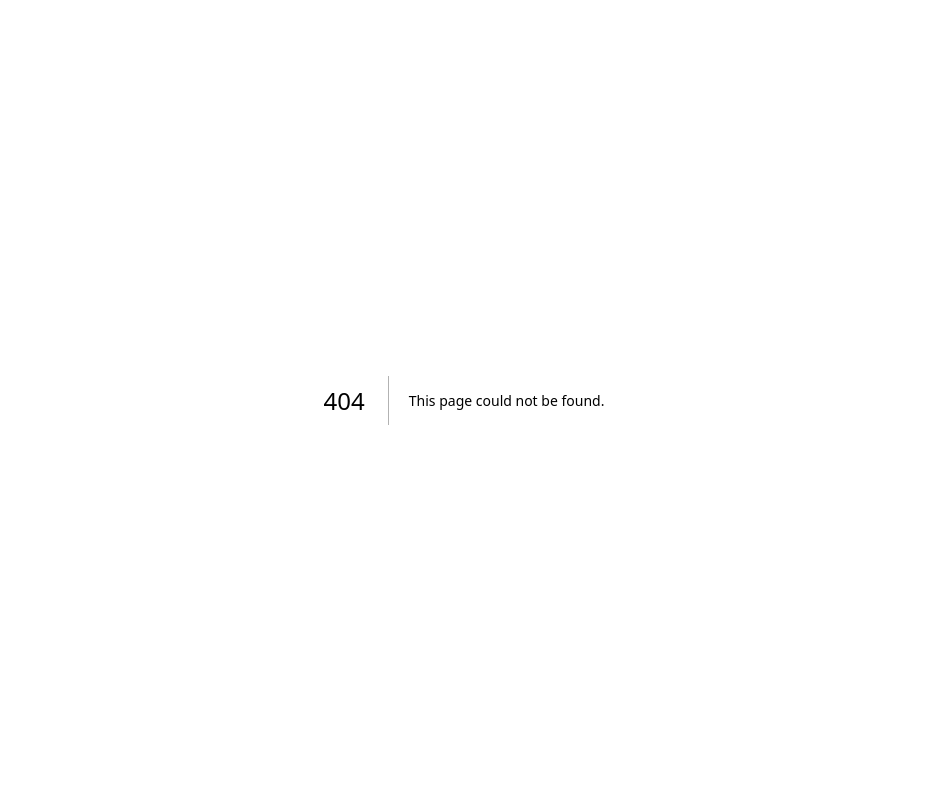
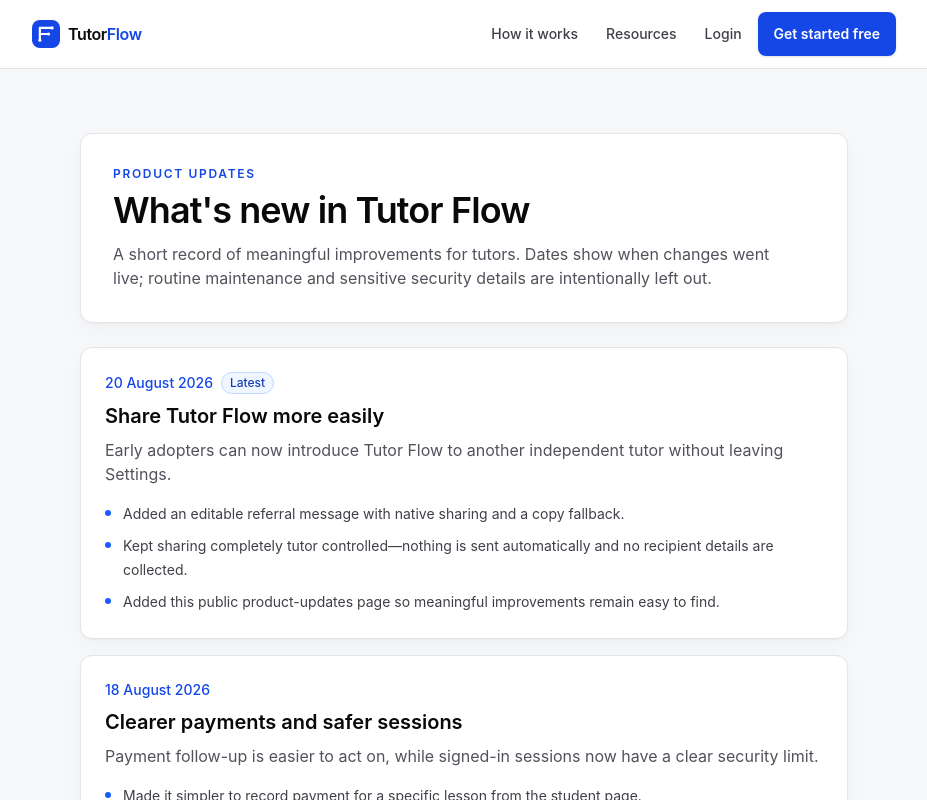
Before and after one commit to p8bvbwqfrs-collab/na-tutor-flow, a Next.js app: page /updates in a window 1280 px wide. Before the commit this address had no page. Shown: the top 800 px of the page, without its empty margins (176-1103 px from the left). Built offline with nearby package versions, Linux system fonts and the light colour scheme.

Commit message:
feat(site): add maintained product updates

```diff
--- a/src/app/(authed)/app/settings/page.tsx
+++ b/src/app/(authed)/app/settings/page.tsx
@@ -1,3 +1,4 @@
+import Link from "next/link";
 import { headers } from "next/headers";
 import { SectionHeading } from "@/components/section-heading";
 import { canUseCalendarFeeds, generateCalendarFeedToken } from "@/lib/calendar-feed";
@@ -157,6 +158,17 @@ export default async function SettingsPage({ searchParams }: SettingsPageProps)
             <ShareTutorFlow />
             <div className="flex flex-col gap-3 border-t border-zinc-200 pt-4 sm:flex-row sm:items-center sm:justify-between">
               <div>
+                <h3 className="text-sm font-medium text-zinc-900">Recent improvements</h3>
+                <p className="mt-1 text-sm leading-6 text-zinc-600">
+                  See a short, tutor-facing record of meaningful changes as Tutor Flow develops.
+                </p>
+              </div>
+              <Link href="/updates" className={secondaryAction + " w-full shrink-0 sm:w-auto"}>
+                See what&apos;s new
+              </Link>
+            </div>
+            <div className="flex flex-col gap-3 border-t border-zinc-200 pt-4 sm:flex-row sm:items-center sm:justify-between">
+              <div>
                 <h3 className="text-sm font-medium text-zinc-900">Have feedback?</h3>
                 <p className="mt-1 text-sm leading-6 text-zinc-600">
                   Feedback goes directly to{" "}
--- /dev/null
+++ b/src/app/(public)/updates/page.tsx
@@ -0,0 +1,84 @@
+import type { Metadata } from "next";
+import Link from "next/link";
+import { PRODUCT_UPDATES } from "@/lib/product-updates";
+import { createPublicMetadata } from "@/lib/seo";
+import { primaryAction, secondaryAction } from "@/lib/ui-patterns";
+
+export const metadata: Metadata = createPublicMetadata({
+  title: "What's new",
+  description:
+    "See the latest tutor-facing improvements to Tutor Flow, including lesson, payment, reporting and sharing workflows.",
+  path: "/updates",
+});
+
+function formatUpdateDate(date: string) {
+  return new Intl.DateTimeFormat("en-GB", {
+    dateStyle: "long",
+    timeZone: "UTC",
+  }).format(new Date(`${date}T00:00:00Z`));
+}
+
+export default function UpdatesPage() {
+  return (
+    <section className="mx-auto max-w-3xl py-6 sm:py-10">
+      <header className="rounded-xl border border-zinc-200 bg-white p-6 shadow-[var(--shadow-panel)] sm:p-8">
+        <p className="text-xs font-semibold uppercase tracking-[0.14em] text-blue-700">
+          Product updates
+        </p>
+        <h1 className="mt-2 text-3xl font-semibold tracking-tight text-zinc-950 sm:text-4xl">
+          What&apos;s new in Tutor Flow
+        </h1>
+        <p className="mt-3 max-w-2xl text-sm leading-6 text-zinc-600 sm:text-base">
+          A short record of meaningful improvements for tutors. Dates show when changes went live;
+          routine maintenance and sensitive security details are intentionally left out.
+        </p>
+      </header>
+
+      <div className="mt-6 space-y-4">
+        {PRODUCT_UPDATES.map((update, index) => (
+          <article
+            key={`${update.date}-${update.title}`}
+            className="rounded-xl border border-zinc-200 bg-white p-5 shadow-[var(--shadow-panel)] sm:p-6"
+          >
+            <div className="flex flex-wrap items-center gap-2">
+              <time dateTime={update.date} className="text-sm font-medium text-blue-700">
+                {formatUpdateDate(update.date)}
+              </time>
+              {index === 0 ? (
+                <span className="rounded-full border border-blue-200 bg-blue-50 px-2 py-0.5 text-xs font-medium text-blue-800">
+                  Latest
+                </span>
+              ) : null}
+            </div>
+            <h2 className="mt-2 text-xl font-semibold text-zinc-950">{update.title}</h2>
+            <p className="mt-2 text-sm leading-6 text-zinc-600 sm:text-base">{update.summary}</p>
+            <ul className="mt-4 space-y-2 text-sm leading-6 text-zinc-700">
+              {update.changes.map((change) => (
+                <li key={change} className="flex gap-3">
+                  <span className="mt-2 h-1.5 w-1.5 shrink-0 rounded-full bg-blue-600" aria-hidden="true" />
+                  <span>{change}</span>
+                </li>
+              ))}
+            </ul>
+          </article>
+        ))}
+      </div>
+
+      <section className="mt-6 rounded-xl border border-blue-200 bg-blue-50/50 p-5 sm:p-6">
+        <h2 className="text-lg font-semibold text-zinc-950">Try the latest version</h2>
+        <p className="mt-2 text-sm leading-6 text-zinc-600">
+          Tutor Flow is free for early adopters. Existing tutors can sign in to use every update
+          listed above.
+        </p>
+        <div className="mt-4 grid gap-2 sm:flex sm:flex-wrap">
+          <Link href="/signup" className={primaryAction + " w-full sm:w-auto"}>
+            Get started free
+          </Link>
+          <Link href="/login" className={secondaryAction + " w-full sm:w-auto"}>
+            Sign in
+          </Link>
+        </div>
+      </section>
+    </section>
+  );
+}
--- a/src/app/sitemap.ts
+++ b/src/app/sitemap.ts
@@ -1,4 +1,5 @@
 import type { MetadataRoute } from "next";
+import { LATEST_PRODUCT_UPDATE_DATE } from "@/lib/product-updates";
 
 const baseUrl = "https://www.natutorflow.com";
 const lastModified = new Date("2026-08-10");
@@ -28,6 +29,12 @@ export default function sitemap(): MetadataRoute.Sitemap {
       lastModified,
       changeFrequency: "monthly",
       priority: 0.7,
+    },
+    {
+      url: `${baseUrl}/updates`,
+      lastModified: new Date(LATEST_PRODUCT_UPDATE_DATE),
+      changeFrequency: "weekly",
+      priority: 0.6,
     },
     {
       url: `${baseUrl}/maths-tutor`,
--- a/src/components/site-footer.tsx
+++ b/src/components/site-footer.tsx
@@ -29,6 +29,12 @@ export function SiteFooter({
             Resources
           </Link>
           <Link
+            href="/updates"
+            className="underline-offset-4 transition-colors hover:text-zinc-900 hover:underline focus-visible:outline-none focus-visible:ring-2 focus-visible:ring-blue-600 focus-visible:ring-offset-2"
+          >
+            What&apos;s new
+          </Link>
+          <Link
             href="/maths-tutor"
             className="underline-offset-4 transition-colors hover:text-zinc-900 hover:underline focus-visible:outline-none focus-visible:ring-2 focus-visible:ring-blue-600 focus-visible:ring-offset-2"
           >
--- /dev/null
+++ b/src/lib/product-updates.ts
@@ -0,0 +1,44 @@
+export type ProductUpdate = {
+  date: string;
+  title: string;
+  summary: string;
+  changes: readonly string[];
+};
+
+export const PRODUCT_UPDATES = [
+  {
+    date: "2026-08-20",
+    title: "Share Tutor Flow more easily",
+    summary:
+      "Early adopters can now introduce Tutor Flow to another independent tutor without leaving Settings.",
+    changes: [
+      "Added an editable referral message with native sharing and a copy fallback.",
+      "Kept sharing completely tutor controlled—nothing is sent automatically and no recipient details are collected.",
+      "Added this public product-updates page so meaningful improvements remain easy to find.",
+    ],
+  },
+  {
+    date: "2026-08-18",
+    title: "Clearer payments and safer sessions",
+    summary:
+      "Payment follow-up is easier to act on, while signed-in sessions now have a clear security limit.",
+    changes: [
+      "Made it simpler to record payment for a specific lesson from the student page.",
+      "Prioritised unpaid lessons and payment follow-up on the dashboard.",
+      "Added an eight-hour maximum signed-in session before a fresh login is required.",
+    ],
+  },
+  {
+    date: "2026-08-12",
+    title: "More dependable everyday workflows",
+    summary:
+      "A group of refinements made common mobile, reporting and feedback tasks clearer and more reliable.",
+    changes: [
+      "Prevented rapid repeated form submissions from creating duplicate records.",
+      "Clarified mobile student and lesson actions, reporting filters and signed-in navigation.",
+      "Added a direct early-adopter feedback route and clearer public information about data use and future pricing.",
+    ],
+  },
+] as const satisfies readonly ProductUpdate[];
+
+export const LATEST_PRODUCT_UPDATE_DATE = PRODUCT_UPDATES[0].date;
```
Also changed, not shown: 2 other files (tests, documents, lock files or other folders).
